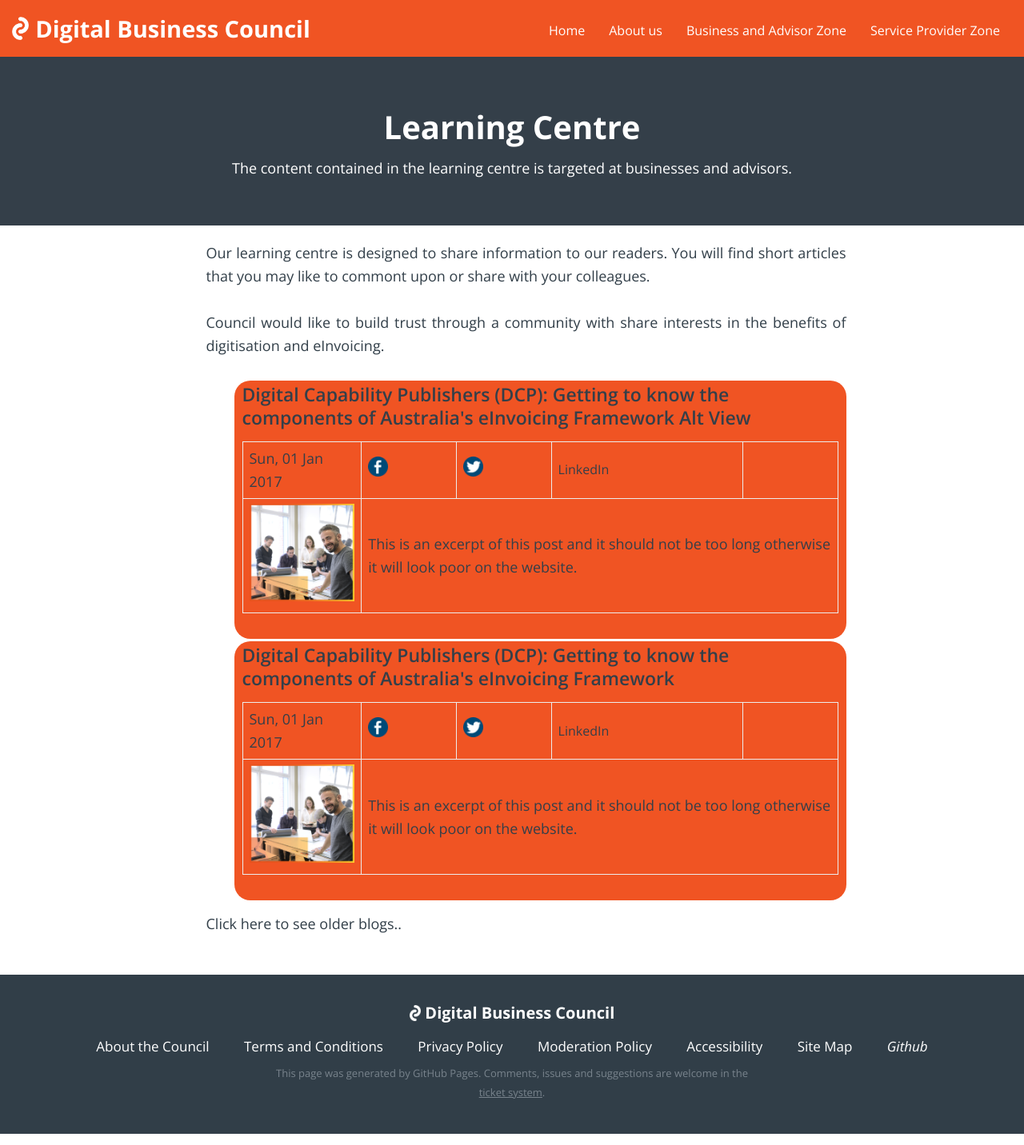
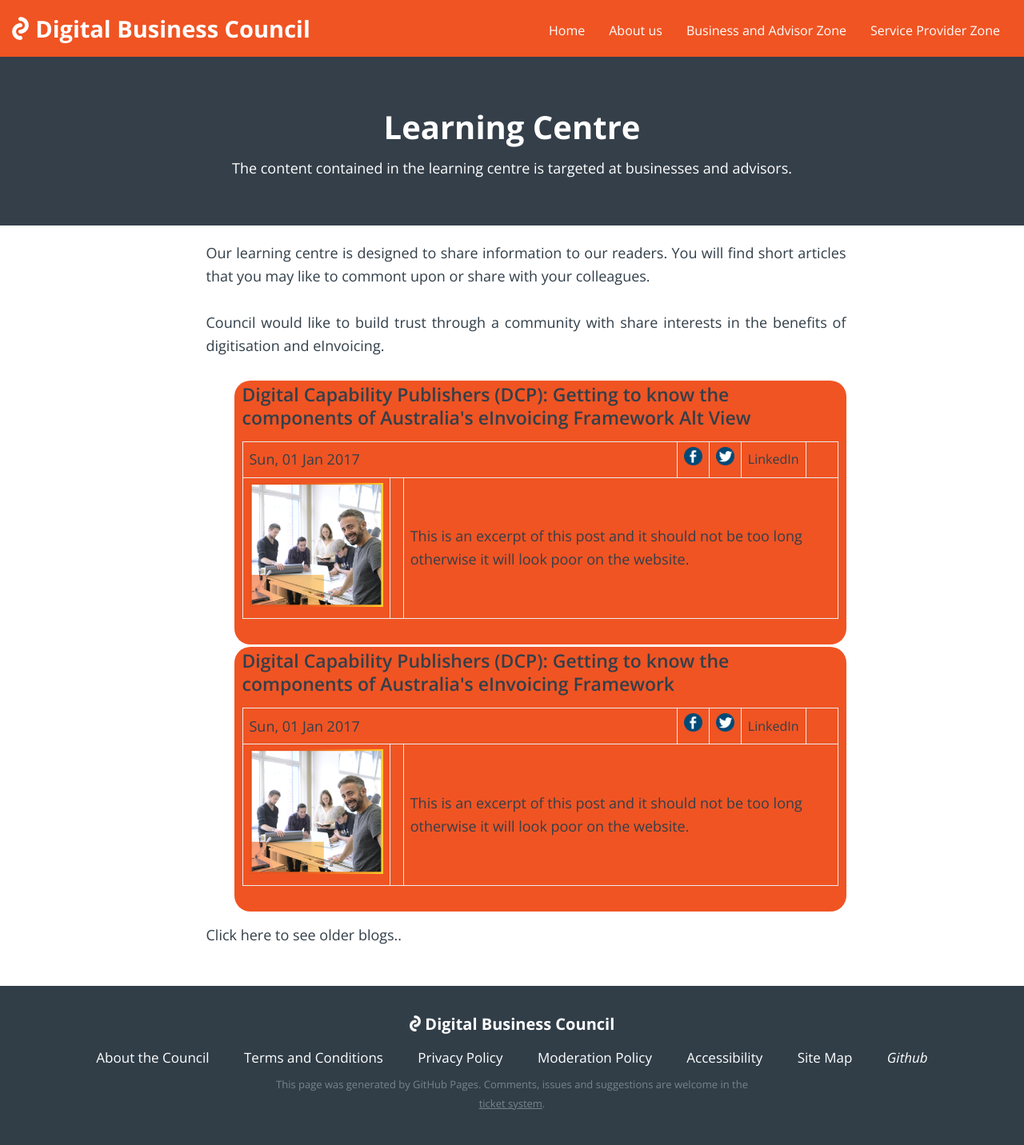
Before and after one commit to Digital-Business-Council/Digital-Business-Council.github.io, a Jekyll site: the page built from pages/business-zone/blogs/learning-centre.md, in a window 1280 px wide. Shown: the whole page at 80% size. Built offline with Jekyll 4.4.1, drawn with Linux system fonts in a browser that asks for light colours.

Commit message:
Update learning-centre.md

```diff
--- a/pages/business-zone/blogs/learning-centre.md
+++ b/pages/business-zone/blogs/learning-centre.md
@@ -34,7 +34,8 @@
     <td colspan="1">
     <img src="{{ blog-page.excerpt-image | absolute_url }}" />
     </td>
-    <td colspan="7" width="80%">
+    <td></td>
+    <td colspan="6">
     {{ blog-page.excerpt }}
     </td>
     </tr>
```
